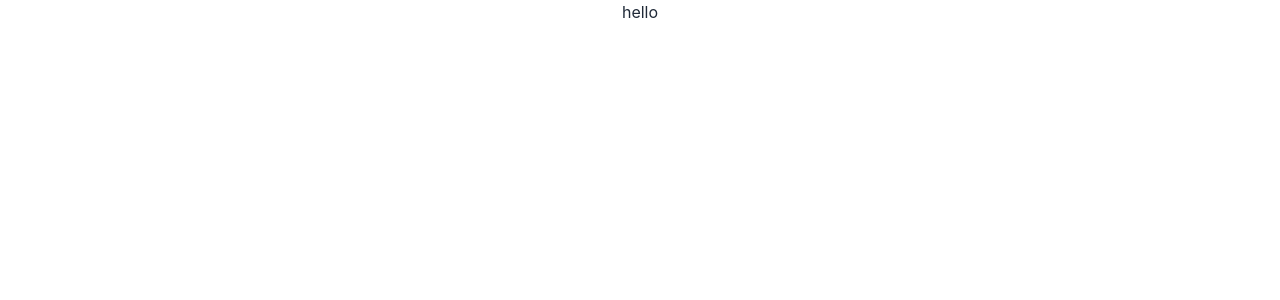
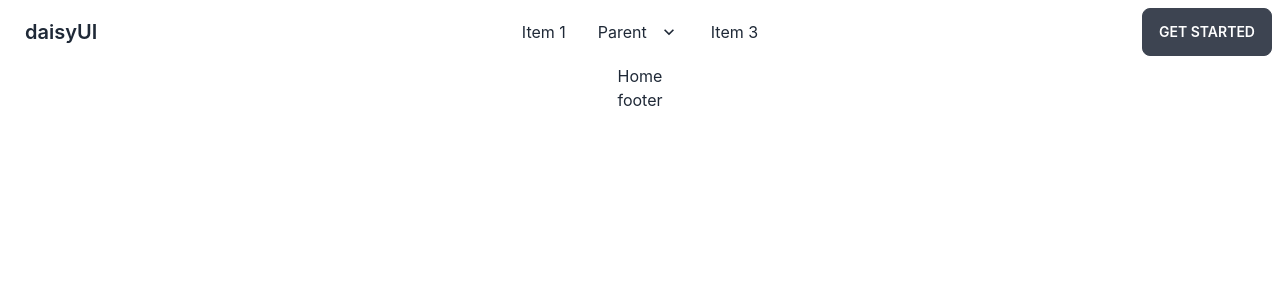
Before and after one commit to leoarafat/worldwide-photography-client, a React (Create React App) app: page / in a window 1280 px wide. Shown: the top 300 px of the page. Built offline with nearby package versions, Linux system fonts and the light colour scheme.

Commit message:
create components and added navbar

```diff
--- a/src/App.js
+++ b/src/App.js
@@ -1,9 +1,11 @@
+import { RouterProvider } from "react-router-dom";
 import "./App.css";
+import { router } from "./components/Routes/Router";
 
 function App() {
   return (
     <div className="App">
-      <h1>hello</h1>
+<RouterProvider router={router}></RouterProvider>
     </div>
   );
 }
--- /dev/null
+++ b/src/components/AuthProvider/AuthContext.js
@@ -0,0 +1,11 @@
+import React from 'react';
+
+const AuthContext = () => {
+    return (
+        <div>
+
+        </div>
+    );
+};
+
+export default AuthContext;
--- /dev/null
+++ b/src/components/Footer/Footer.js
@@ -0,0 +1,11 @@
+import React from 'react';
+
+const Footer = () => {
+    return (
+        <div>
+            <h1>footer</h1>
+        </div>
+    );
+};
+
+export default Footer;
--- /dev/null
+++ b/src/components/Layouts/Main/Main.js
@@ -0,0 +1,16 @@
+import React from 'react';
+import { Outlet } from 'react-router-dom';
+import Footer from '../../Footer/Footer';
+import NavBar from '../../NavBar/NavBar';
+
+const Main = () => {
+    return (
+        <div>
+            <NavBar/>
+            <Outlet/>
+            <Footer/>
+        </div>
+    );
+};
+
+export default Main;
--- /dev/null
+++ b/src/components/NavBar/NavBar.js
@@ -0,0 +1,52 @@
+import React from 'react';
+import { Link } from 'react-router-dom';
+
+const NavBar = () => {
+    return (
+<div className="navbar bg-base-100">
+  <div className="navbar-start">
+    <div className="dropdown">
+      <label tabIndex={0} className="btn btn-ghost lg:hidden">
+        <svg xmlns="http://www.w3.org/2000/svg" className="h-5 w-5" fill="none" viewBox="0 0 24 24" stroke="currentColor"><path strokeLinecap="round" strokeLinejoin="round" strokeWidth="2" d="M4 6h16M4 12h8m-8 6h16" /></svg>
+      </label>
+      <ul tabIndex={0} className="menu menu-compact dropdown-content mt-3 p-2 shadow bg-base-100 rounded-box w-52">
+        <li><a>Item 1</a></li>
+        <li tabIndex={0}>
+          <a className="justify-between">
+            Parent
+            <svg className="fill-current" xmlns="http://www.w3.org/2000/svg" width="24" height="24" viewBox="0 0 24 24"><path d="M8.59,16.58L13.17,12L8.59,7.41L10,6L16,12L10,18L8.59,16.58Z"/></svg>
+          </a>
+          <ul className="p-2">
+            <li><a>Submenu 1</a></li>
+            <li><a>Submenu 2</a></li>
+          </ul>
+        </li>
+        <li><a>Item 3</a></li>
+      </ul>
+    </div>
+    <a className="btn btn-ghost normal-case text-xl">daisyUI</a>
+  </div>
+  <div className="navbar-center hidden lg:flex">
+    <ul className="menu menu-horizontal p-0">
+      <li><a>Item 1</a></li>
+      <li tabIndex={0}>
+        <a>
+          Parent
+          <svg className="fill-current" xmlns="http://www.w3.org/2000/svg" width="20" height="20" viewBox="0 0 24 24"><path d="M7.41,8.58L12,13.17L16.59,8.58L18,10L12,16L6,10L7.41,8.58Z"/></svg>
+        </a>
+        <ul className="p-2">
+          <li><a>Submenu 1</a></li>
+          <li><a>Submenu 2</a></li>
+        </ul>
+      </li>
+      <li><a>Item 3</a></li>
+    </ul>
+  </div>
+  <div className="navbar-end">
+    <Link className="btn">Get started</Link>
+  </div>
+</div>
+    );
+};
+
+export default NavBar;
--- /dev/null
+++ b/src/components/PrivateRoutes/PrivateRoutes.js
@@ -0,0 +1,11 @@
+import React from 'react';
+
+const PrivateRoutes = () => {
+    return (
+        <div>
+
+        </div>
+    );
+};
+
+export default PrivateRoutes;
--- /dev/null
+++ b/src/components/Routes/Router.js
@@ -0,0 +1,13 @@
+import { createBrowserRouter } from "react-router-dom";
+import Main from "../Layouts/Main/Main";
+import Home from "../pages/Home/Home";
+
+export const router = createBrowserRouter([
+    {
+        path: '/', element: <Main/>,children: [
+            {
+                path: '/', element: <Home/>
+            },
+        ]
+    }
+])
--- /dev/null
+++ b/src/components/pages/Home/Home.js
@@ -0,0 +1,11 @@
+import React from 'react';
+
+const Home = () => {
+    return (
+        <div>
+            <h1>Home</h1>
+        </div>
+    );
+};
+
+export default Home;
```
Also changed, not shown: src/firebase.js (added), 1 other file (tests, documents, lock files or other folders).
